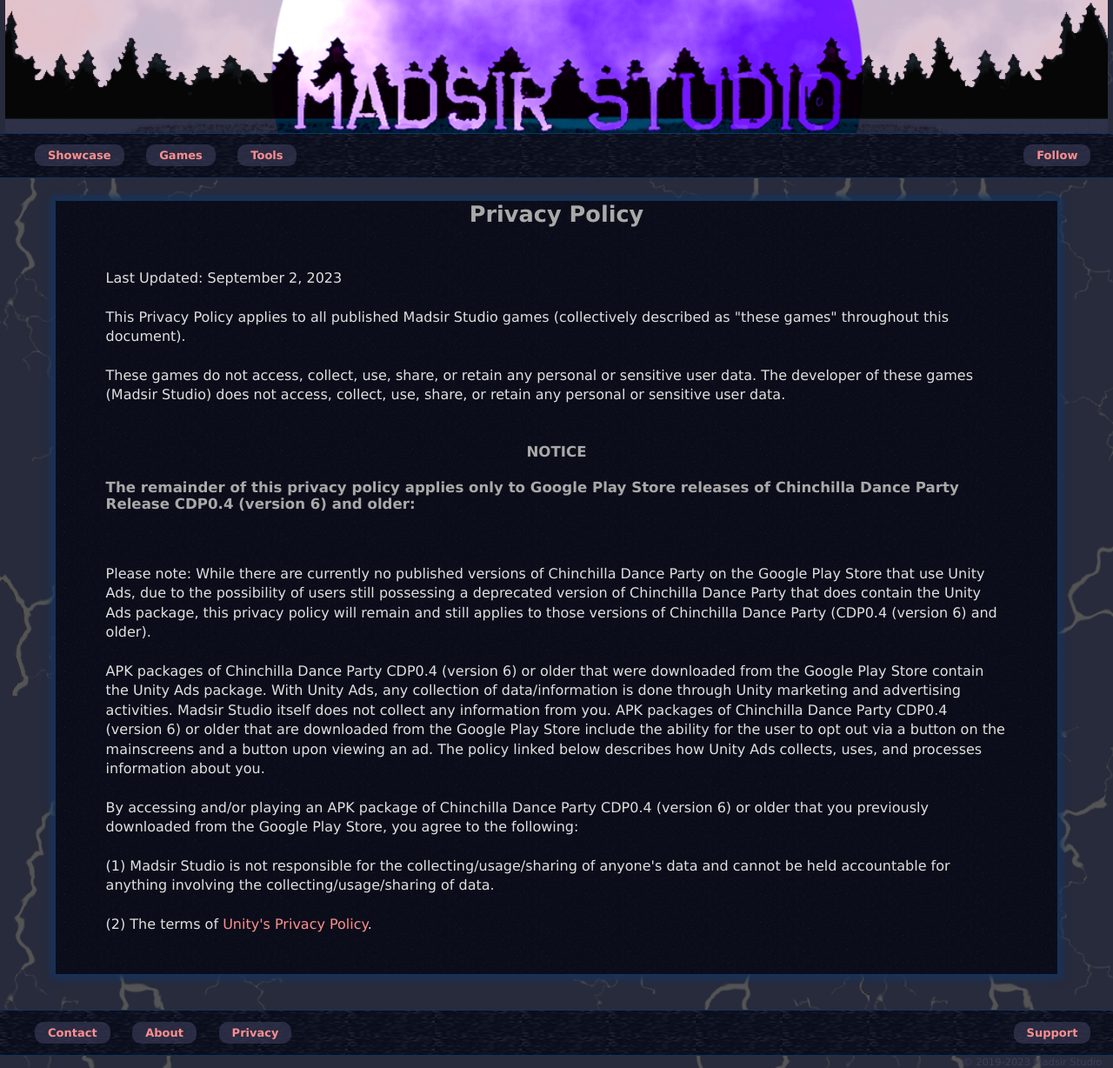
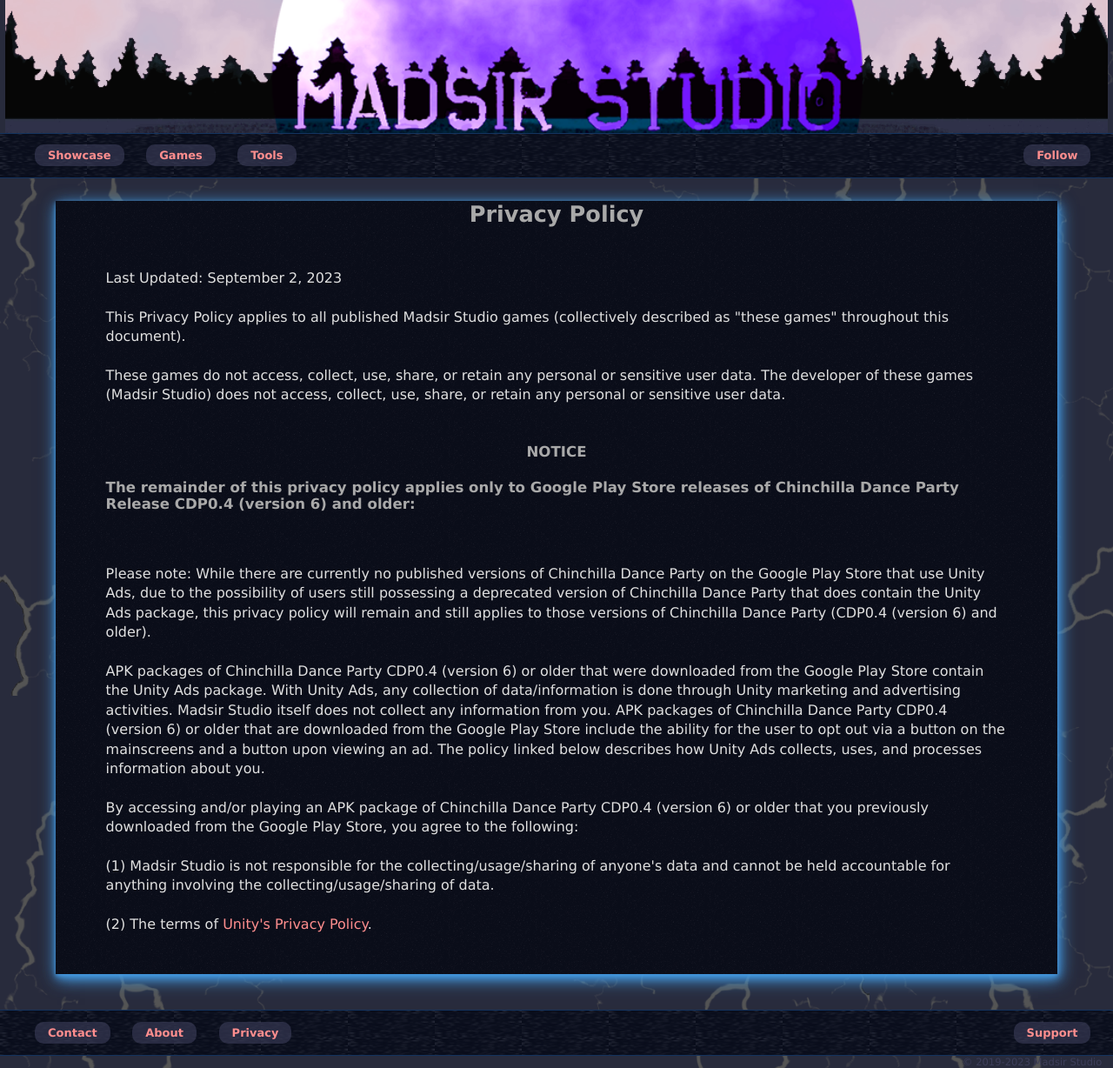
Before and after one commit to Madsir/madsirstudio.github.io, a Jekyll site: the page built from privacy/index.html, in a window 1280 px wide. Shown: the whole page at 87% size. Built offline with Jekyll 4.4.1, drawn with Linux system fonts in a browser that asks for light colours.

Commit message:
Update index.html

```diff
--- a/privacy/index.html
+++ b/privacy/index.html
@@ -12,7 +12,10 @@
   margin-right: 5%;
   margin-top: 2%;
   margin-bottom: 2%;
-  box-shadow: 0 0 8px 5px #14335e;
+   box-shadow: 0px 2px 4px 0px rgba(68, 154, 227, 0.7),
+            1px 4px 8px 0px rgba(68, 154, 227, 0.7),
+            2px 4px 16px 0px rgba(68, 154, 227, 0.7),
+            2px 6px 20px 0px rgba(68, 154, 227, 0.7);
   background-image: url("/Assets/tough.png")
 }
 .centerdiv {
```
